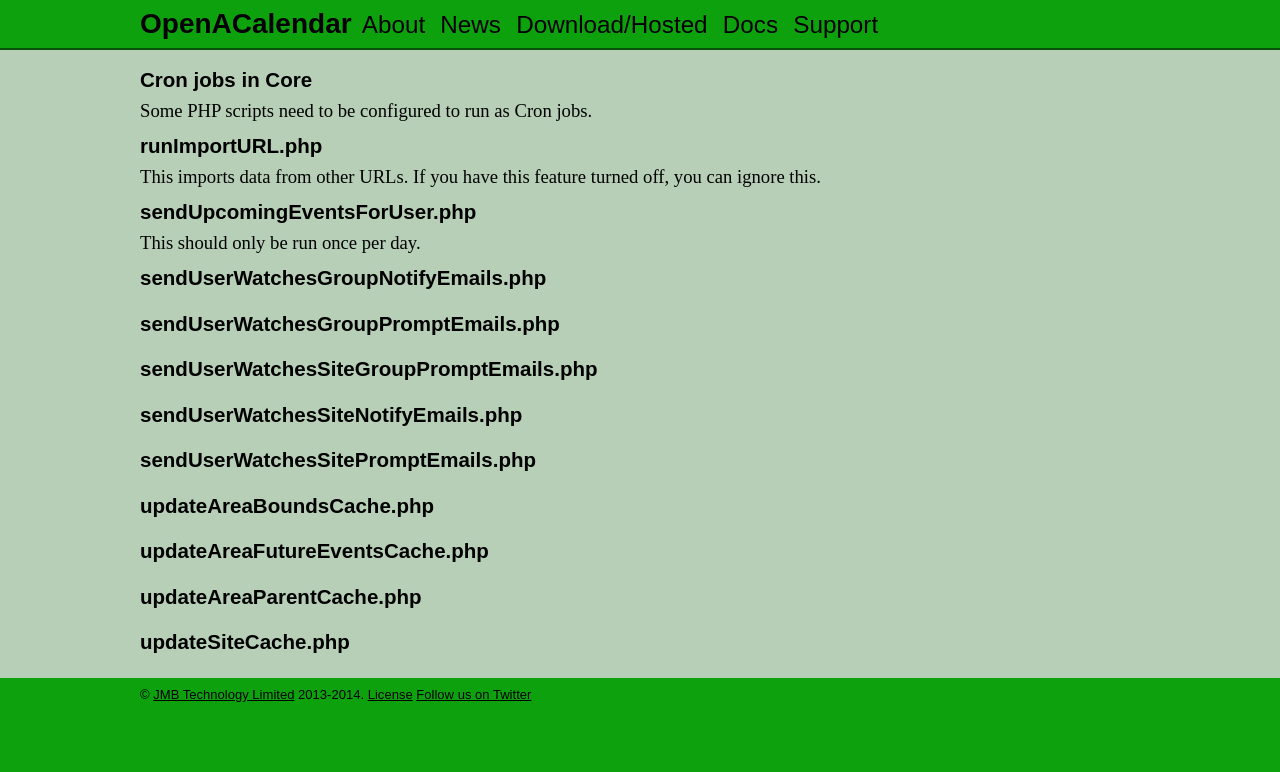
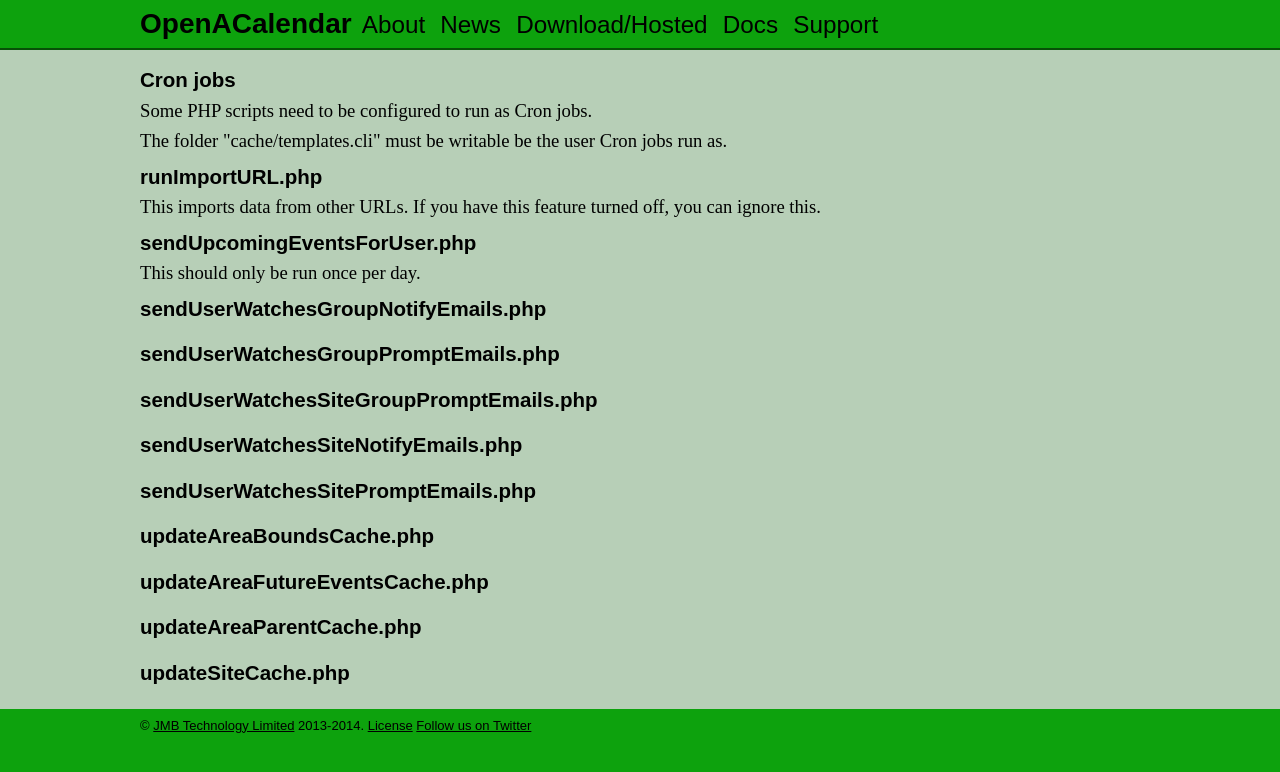
Before and after one commit to OpenACalendar/openacalendar.github.io, a Jekyll site: the page built from docs/cron.html, in a window 1280 px wide. Shown: the top 772 px of the page. Built offline with Jekyll 4.4.1, drawn with Linux system fonts in a browser that asks for light colours; Markdown is read by kramdown in place of the engine named in the settings; comment, search, counter and statistics services are not loaded.

Commit message:
Improved install instructions

```diff
--- a/docs/cron.html
+++ b/docs/cron.html
@@ -3,9 +3,11 @@
 title: Cron
 ---
 
-<h2>Cron jobs in Core</h2>
+<h2>Cron jobs</h2>
 
 <p>Some PHP scripts need to be configured to run as Cron jobs.</p>
+
+<p>The folder "cache/templates.cli" must be writable be the user Cron jobs run as.</p>
 
 <h2>runImportURL.php</h2>
 
--- a/docs/install.multisite.html
+++ b/docs/install.multisite.html
@@ -22,5 +22,5 @@
 <p>Note you may have to be careful about the order of the apache virtual hosts to
 	make sure that the  "webSite" folder does not get requests intended for the "webIndex" or
 	"webSysAdmin" folders.</p>
-<p>The folder "cache" must be writable be the webserver.</p>
+<p>The folder "cache/templates.web" must be writable be the webserver.</p>
 <p>Enable some vital cron jobs. Please see <a href="cron.html">the cron page</a> for more details.</p>
--- a/docs/install.singlesite.html
+++ b/docs/install.singlesite.html
@@ -16,7 +16,7 @@
 <p>Run the PHP script "extension.Core/cli/createSite.php SLUG EMAIL" where slug is something
 	like "site". (If the site will always be used in Single Site mode the slug does not matter.)</p>
 <p>The folder "webSingleSite" must be served by the webserver. Enable SSL if possible.</p>
-<p>The folder "cache" must be writable be the webserver.</p>
+<p>The folder "cache/templates.web" must be writable be the webserver.</p>
 <p>Enable some vital cron jobs. Please see <a href="cron.html">the cron page</a> for more details.</p>
 
 <h2>Install Single Site Mode where all files are under web root.</h2>
```
